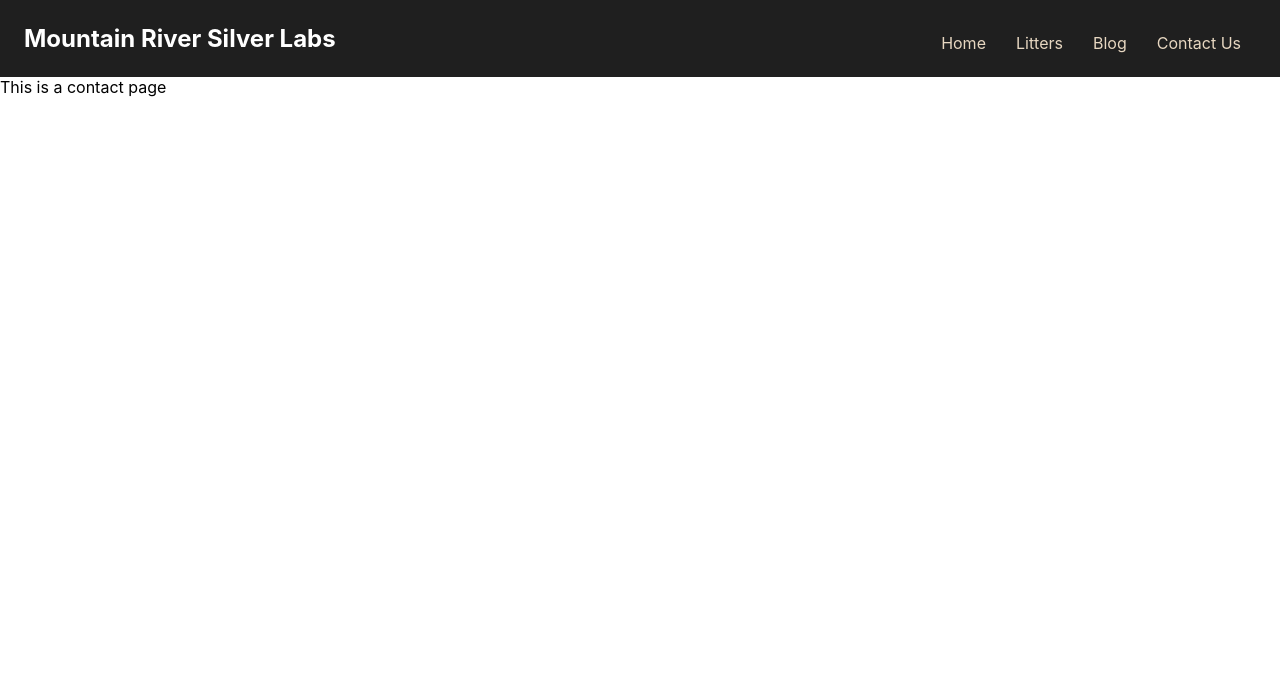
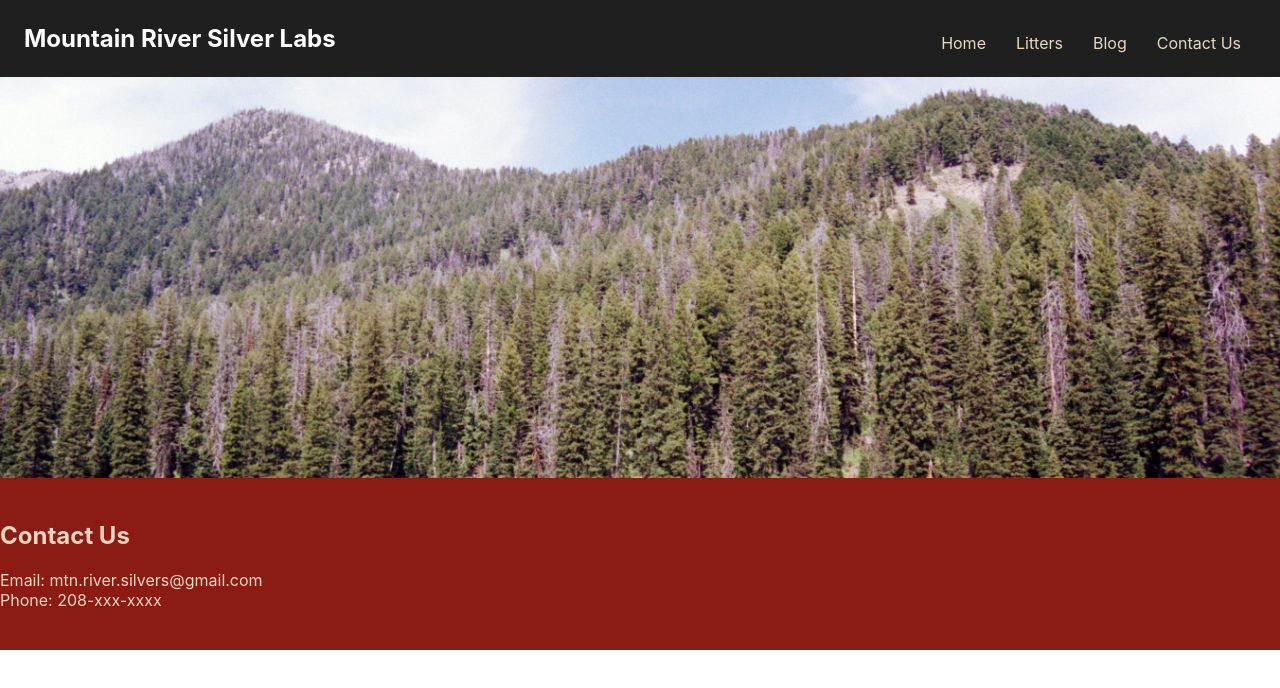
Before and after one commit to JasonK97/mountain-river-silver-labs-site, a React (Create React App) app: page /contact-us in a window 1280 px wide. Shown: the top 688 px of the page. Built offline with nearby package versions, Linux system fonts and the light colour scheme; no server answers.

Commit message:
Started on the contact page

```diff
--- a/src/App.css
+++ b/src/App.css
@@ -130,3 +130,15 @@ nav h2 {
   margin-left: auto;
   margin-right: auto;
 }
+
+.contact-img {
+  width: 100%;
+  margin-bottom: -5px;
+}
+
+.contact-info {
+  background-color: #8C1C13;
+  color: #e7d7c1;
+  width: 100vw;
+  padding: 24px 0 24px 0;
+}
--- a/src/pages/contact.js
+++ b/src/pages/contact.js
@@ -1,9 +1,18 @@
 import React from 'react'
+
+import greenMountains from '../assets/022_15-2.jpg'
 
 const Contact = () => {
   return (
     <div className='contact-page'>
-      This is a contact page
+      <img src={greenMountains} alt='beautiful green tree covered mountains' className='contact-img' />
+      <div className='contact-info'>
+        <h2>Contact Us</h2>
+        <p>
+          Email: mtn.river.silvers@gmail.com<br />
+          Phone: 208-xxx-xxxx
+        </p>
+      </div>
     </div>
   )
 }
```
